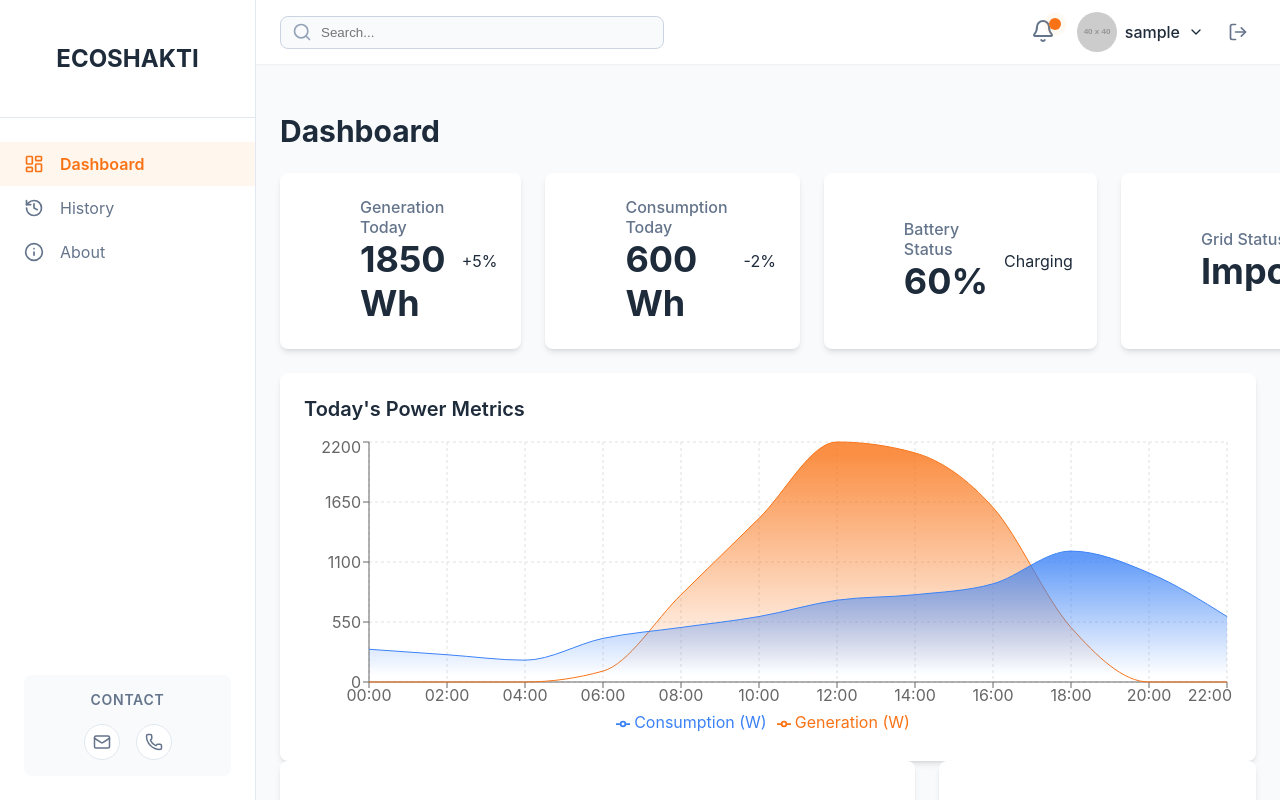
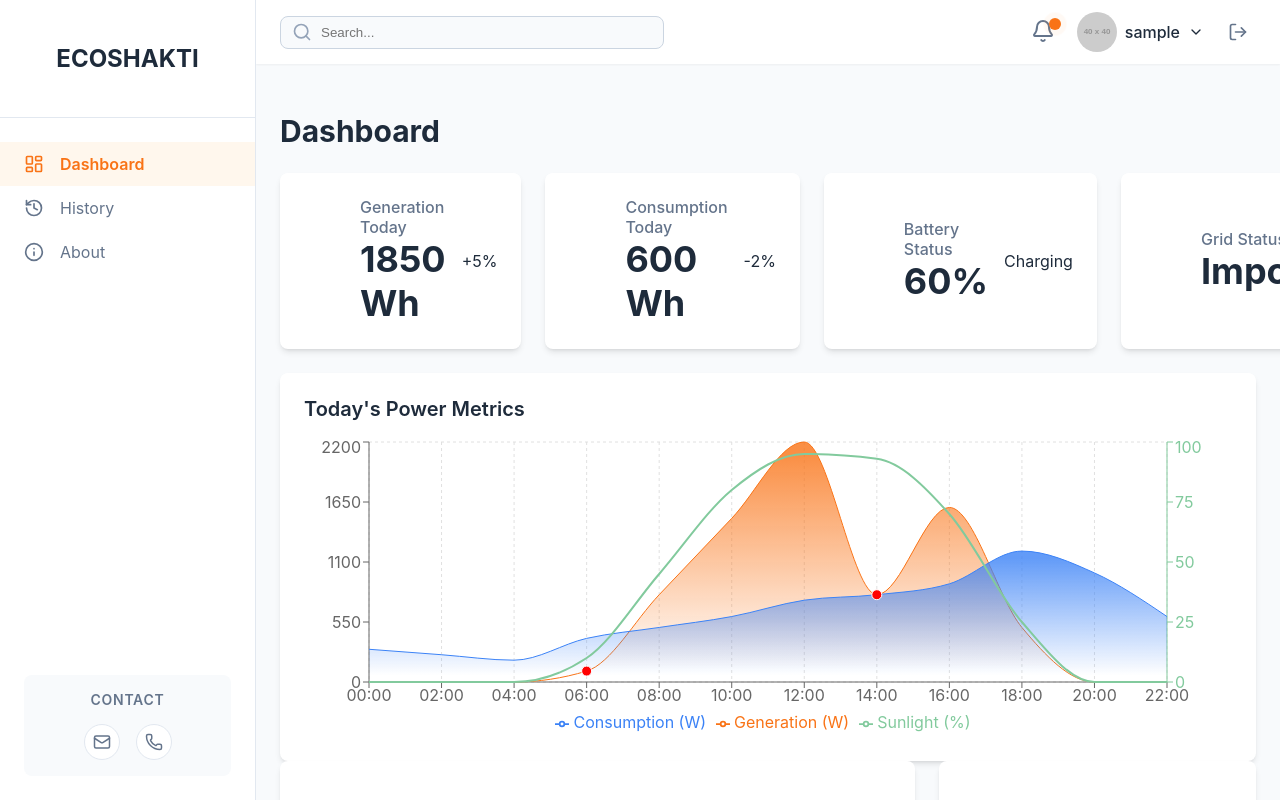
Before and after one commit to Soumyajiit/ECOShakti, a React (Create React App) app in the folder client/: page / in a window 1280 px wide. Built offline with nearby package versions, Linux system fonts and the light colour scheme; sample sign-in values are in the browser's storage.

Commit message:
new charts and anomaly detection added

```diff
--- a/client/src/App.js
+++ b/client/src/App.js
@@ -4,7 +4,8 @@ import LoginPage from './LoginPage';
 import RegisterPage from './RegisterPage';
 
 // --- Recharts & Lucide Icons ---
-import { AreaChart, Area, XAxis, YAxis, CartesianGrid, Tooltip, Legend, ResponsiveContainer } from 'recharts';
+// --- MODIFIED --- Added ReferenceDot for chart alerts
+import { AreaChart, Area, XAxis, YAxis, CartesianGrid, Tooltip, Legend, ResponsiveContainer, ReferenceDot } from 'recharts';
 import { Bell, Search, ChevronDown, LayoutDashboard, Settings, Sun, Zap, BatteryCharging, ArrowLeftRight, History, PlusCircle, Menu, LogOut, Info, CalendarDays, AlertTriangle, Power, Mail, Phone } from 'lucide-react';
 
 // --- Styles ---
@@ -12,19 +13,21 @@ import './App.css';
 
 
 // --- Mock Data ---
+// --- MODIFIED --- Added 'sunlight' property and a malfunction data point at 14:00
 const initialPowerData = [
-  { time: '00:00', generation: 0, consumption: 300, battery: 85 },
-  { time: '02:00', generation: 0, consumption: 250, battery: 80 },
-  { time: '04:00', generation: 0, consumption: 200, battery: 75 },
-  { time: '06:00', generation: 100, consumption: 400, battery: 70 },
-  { time: '08:00', generation: 800, consumption: 500, battery: 78 },
-  { time: '10:00', generation: 1500, consumption: 600, battery: 90 },
-  { time: '12:00', generation: 2200, consumption: 750, battery: 100 },
-  { time: '14:00', generation: 2100, consumption: 800, battery: 100 },
-  { time: '16:00', generation: 1600, consumption: 900, battery: 95 },
-  { time: '18:00', generation: 500, consumption: 1200, battery: 85 },
-  { time: '20:00', generation: 0, consumption: 1000, battery: 70 },
-  { time: '22:00', generation: 0, consumption: 600, battery: 60 },
+  { time: '00:00', generation: 0, consumption: 300, battery: 85, sunlight: 0 },
+  { time: '02:00', generation: 0, consumption: 250, battery: 80, sunlight: 0 },
+  { time: '04:00', generation: 0, consumption: 200, battery: 75, sunlight: 0 },
+  { time: '06:00', generation: 100, consumption: 400, battery: 70, sunlight: 10 },
+  { time: '08:00', generation: 800, consumption: 500, battery: 78, sunlight: 45 },
+  { time: '10:00', generation: 1500, consumption: 600, battery: 90, sunlight: 80 },
+  { time: '12:00', generation: 2200, consumption: 750, battery: 100, sunlight: 95 },
+  // Malfunction Point: High sunlight but low generation
+  { time: '14:00', generation: 800, consumption: 800, battery: 100, sunlight: 93 },
+  { time: '16:00', generation: 1600, consumption: 900, battery: 95, sunlight: 70 },
+  { time: '18:00', generation: 500, consumption: 1200, battery: 85, sunlight: 25 },
+  { time: '20:00', generation: 0, consumption: 1000, battery: 70, sunlight: 0 },
+  { time: '22:00', generation: 0, consumption: 600, battery: 60, sunlight: 0 },
 ];
 
 const initialEventLog = [
@@ -89,6 +92,7 @@ export default function App() {
 
 
 // --- DASHBOARD COMPONENT ---
+// --- MODIFIED --- Added malfunction detection logic
 const Dashboard = ({ setAuth, user }) => {
   const [sidebarOpen, setSidebarOpen] = useState(false);
   const [powerData, setPowerData] = useState(initialPowerData);
@@ -97,10 +101,52 @@ const Dashboard = ({ setAuth, user }) => {
   const [notifications, setNotifications] = useState(mockNotifications);
   const [isNotificationOpen, setNotificationOpen] = useState(false);
 
+  // --- NEW --- State for data with anomaly flags
+  const [processedPowerData, setProcessedPowerData] = useState([]);
   const navigate = useNavigate();
 
+  // --- NEW --- useEffect for malfunction detection
+  useEffect(() => {
+    const MAX_GENERATION = 2300; // Your system's approximate max output in Watts
+    const TOLERANCE = 0.6; // Flag if generation is below 60% of expected output
+
+    const dataWithAnomalies = powerData.map(dataPoint => {
+      // Skip check for night time
+      if (!dataPoint.sunlight || dataPoint.sunlight <= 0) {
+        return { ...dataPoint, isMalfunction: false };
+      }
+
+      const expectedGeneration = (dataPoint.sunlight / 100) * MAX_GENERATION;
+      const isMalfunctioning = dataPoint.generation < (expectedGeneration * TOLERANCE);
+
+      if (isMalfunctioning) {
+        // Use a consistent message to prevent duplicate notifications
+        const malfunctionMessage = 'Possible malfunction in grid. Generation is lower than expected.';
+        setNotifications(prev => {
+          // Add notification only if a similar one doesn't already exist
+          if (!prev.some(n => n.message === malfunctionMessage)) {
+            const newNotification = {
+              id: Date.now(),
+              title: 'System Alert',
+              message: malfunctionMessage,
+              timestamp: 'Just now',
+              read: false,
+              icon: <AlertTriangle size={20} className="red-icon" />
+            };
+            return [newNotification, ...prev];
+          }
+          return prev;
+        });
+      }
+      return { ...dataPoint, isMalfunction: isMalfunctioning };
+    });
+
+    setProcessedPowerData(dataWithAnomalies);
+  }, [powerData]);
+
+
   const handleAddData = (newDataPoint) => {
-    const formattedData = { ...newDataPoint, generation: Number(newDataPoint.generation) || 0, consumption: Number(newDataPoint.consumption) || 0, battery: Number(newDataPoint.battery) || 0 };
+    const formattedData = { ...newDataPoint, generation: Number(newDataPoint.generation) || 0, consumption: Number(newDataPoint.consumption) || 0, battery: Number(newDataPoint.battery) || 0, sunlight: Number(newDataPoint.sunlight) || 0 };
     const updatedData = [...powerData, formattedData].sort((a, b) => a.time.localeCompare(b.time));
     setPowerData(updatedData);
     const newEvent = { id: eventLog.length + 1, time: new Date().toLocaleTimeString([], { hour: '2-digit', minute: '2-digit' }), event: 'Manual Entry', status: 'Logged', icon: <PlusCircle size={16} />, color: 'gray' };
@@ -144,7 +190,8 @@ const Dashboard = ({ setAuth, user }) => {
         <main className="main-content">
           <DashboardContent
             activeView={activeView}
-            powerData={powerData}
+            // --- MODIFIED --- Pass processedData to the content component
+            processedPowerData={processedPowerData}
             eventLog={eventLog}
             onAddData={handleAddData}
           />
@@ -209,8 +256,9 @@ const Header = ({ onMenuClick, onLogout, onNotificationClick, unreadCount, user
   </header>
 );
 
-const DashboardContent = ({ activeView, powerData, eventLog, onAddData }) => {
-  const latestData = powerData.length > 0 ? powerData[powerData.length - 1] : {};
+// --- MODIFIED --- Updated to accept processedPowerData and render the new chart
+const DashboardContent = ({ activeView, processedPowerData, eventLog, onAddData }) => {
+  const latestData = processedPowerData.length > 0 ? processedPowerData[processedPowerData.length - 1] : {};
   return (
     <>
       {activeView === 'dashboard' && (
@@ -225,7 +273,21 @@ const DashboardContent = ({ activeView, powerData, eventLog, onAddData }) => {
           <div className="chart-container">
             <h3 className="chart-title">Today's Power Metrics</h3>
             <ResponsiveContainer width="100%" height={300}>
-              <AreaChart data={powerData}><defs><linearGradient id="colorGeneration" x1="0" y1="0" x2="0" y2="1"><stop offset="5%" stopColor="#F97316" stopOpacity={0.8}/><stop offset="95%" stopColor="#F97316" stopOpacity={0}/></linearGradient><linearGradient id="colorConsumption" x1="0" y1="0" x2="0" y2="1"><stop offset="5%" stopColor="#3B82F6" stopOpacity={0.8}/><stop offset="95%" stopColor="#3B82F6" stopOpacity={0}/></linearGradient></defs><CartesianGrid strokeDasharray="3 3" stroke="#e0e0e0" /><XAxis dataKey="time" /><YAxis /><Tooltip /><Legend /><Area type="monotone" dataKey="generation" stroke="#F97316" fillOpacity={1} fill="url(#colorGeneration)" name="Generation (W)" /><Area type="monotone" dataKey="consumption" stroke="#3B82F6" fillOpacity={1} fill="url(#colorConsumption)" name="Consumption (W)" /></AreaChart>
+              <AreaChart data={processedPowerData}><defs><linearGradient id="colorGeneration" x1="0" y1="0" x2="0" y2="1"><stop offset="5%" stopColor="#F97316" stopOpacity={0.8}/><stop offset="95%" stopColor="#F97316" stopOpacity={0}/></linearGradient><linearGradient id="colorConsumption" x1="0" y1="0" x2="0" y2="1"><stop offset="5%" stopColor="#3B82F6" stopOpacity={0.8}/><stop offset="95%" stopColor="#3B82F6" stopOpacity={0}/></linearGradient></defs><CartesianGrid strokeDasharray="3 3" stroke="#e0e0e0" />
+                <XAxis dataKey="time" />
+                <YAxis yAxisId="left" />
+                <YAxis yAxisId="right" orientation="right" stroke="#82ca9d" />
+                <Tooltip />
+                <Legend />
+                <Area yAxisId="left" type="monotone" dataKey="generation" stroke="#F97316" fillOpacity={1} fill="url(#colorGeneration)" name="Generation (W)" />
+                <Area yAxisId="left" type="monotone" dataKey="consumption" stroke="#3B82F6" fillOpacity={1} fill="url(#colorConsumption)" name="Consumption (W)" />
+                <Area yAxisId="right" type="monotone" dataKey="sunlight" stroke="#82ca9d" fill="none" name="Sunlight (%)" strokeWidth={2} />
+
+                {/* --- NEW --- Renders a red dot on any data point flagged as a malfunction */}
+                {processedPowerData.map((entry, index) =>
+                  entry.isMalfunction ? <ReferenceDot key={index} r={5} fill="red" stroke="white" yAxisId="left" x={entry.time} y={entry.generation} /> : null
+                )}
+              </AreaChart>
             </ResponsiveContainer>
           </div>
           <div className="bottom-grid">
@@ -243,19 +305,23 @@ const DashboardContent = ({ activeView, powerData, eventLog, onAddData }) => {
 const StatCard = ({ icon, title, value, trend, color }) => (
   <div className="stat-card"><div className={`stat-card-icon ${color}`}>{icon}</div><div className="stat-card-info"><p className="stat-card-title">{title}</p><h4 className="stat-card-value">{value}</h4></div>{trend && <p className={`stat-card-trend ${trend.includes('+') ? 'positive' : 'negative'}`}>{trend}</p>}</div>
 );
+
+// --- MODIFIED --- Added sunlight to the form
 const DataEntryForm = ({ onAddData }) => {
   const [time, setTime] = useState('');
   const [generation, setGeneration] = useState('');
   const [consumption, setConsumption] = useState('');
   const [battery, setBattery] = useState('');
+  const [sunlight, setSunlight] = useState(''); // New state for sunlight
+
   const handleSubmit = (e) => {
     e.preventDefault();
     if (!time) { alert("Please enter a time."); return; }
-    onAddData({ time, generation, consumption, battery });
-    setTime(''); setGeneration(''); setConsumption(''); setBattery('');
+    onAddData({ time, generation, consumption, battery, sunlight }); // Pass sunlight data
+    setTime(''); setGeneration(''); setConsumption(''); setBattery(''); setSunlight('');
   };
   return (
-    <div className="data-entry-container"><h3 className="data-entry-title">Add New Data Point</h3><form onSubmit={handleSubmit} className="data-entry-form"><div className="form-group"><label htmlFor="time">Time (HH:MM)</label><input id="time" type="time" value={time} onChange={(e) => setTime(e.target.value)} required /></div><div className="form-group"><label htmlFor="generation">Generation (W)</label><input id="generation" type="number" value={generation} onChange={(e) => setGeneration(e.target.value)} placeholder="e.g., 1500" /></div><div className="form-group"><label htmlFor="consumption">Consumption (W)</label><input id="consumption" type="number" value={consumption} onChange={(e) => setConsumption(e.target.value)} placeholder="e.g., 600" /></div><div className="form-group"><label htmlFor="battery">Battery (%)</label><input id="battery" type="number" value={battery} onChange={(e) => setBattery(e.target.value)} placeholder="e.g., 90" /></div><button type="submit" className="submit-button">Add Data Point</button></form></div>
+    <div className="data-entry-container"><h3 className="data-entry-title">Add New Data Point</h3><form onSubmit={handleSubmit} className="data-entry-form"><div className="form-group"><label htmlFor="time">Time (HH:MM)</label><input id="time" type="time" value={time} onChange={(e) => setTime(e.target.value)} required /></div><div className="form-group"><label htmlFor="generation">Generation (W)</label><input id="generation" type="number" value={generation} onChange={(e) => setGeneration(e.target.value)} placeholder="e.g., 1500" /></div><div className="form-group"><label htmlFor="consumption">Consumption (W)</label><input id="consumption" type="number" value={consumption} onChange={(e) => setConsumption(e.target.value)} placeholder="e.g., 600" /></div><div className="form-group"><label htmlFor="battery">Battery (%)</label><input id="battery" type="number" value={battery} onChange={(e) => setBattery(e.target.value)} placeholder="e.g., 90" /></div><div className="form-group"><label htmlFor="sunlight">Sunlight (%)</label><input id="sunlight" type="number" value={sunlight} onChange={(e) => setSunlight(e.target.value)} placeholder="e.g., 95" /></div><button type="submit" className="submit-button">Add Data Point</button></form></div>
   );
 };
 const AboutSection = () => (
```
